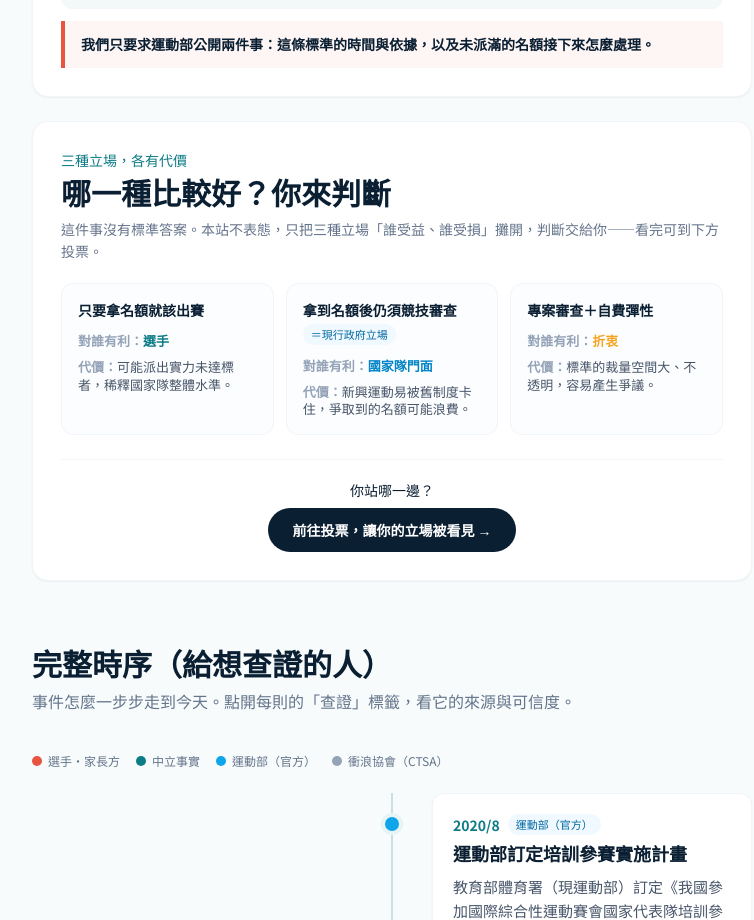
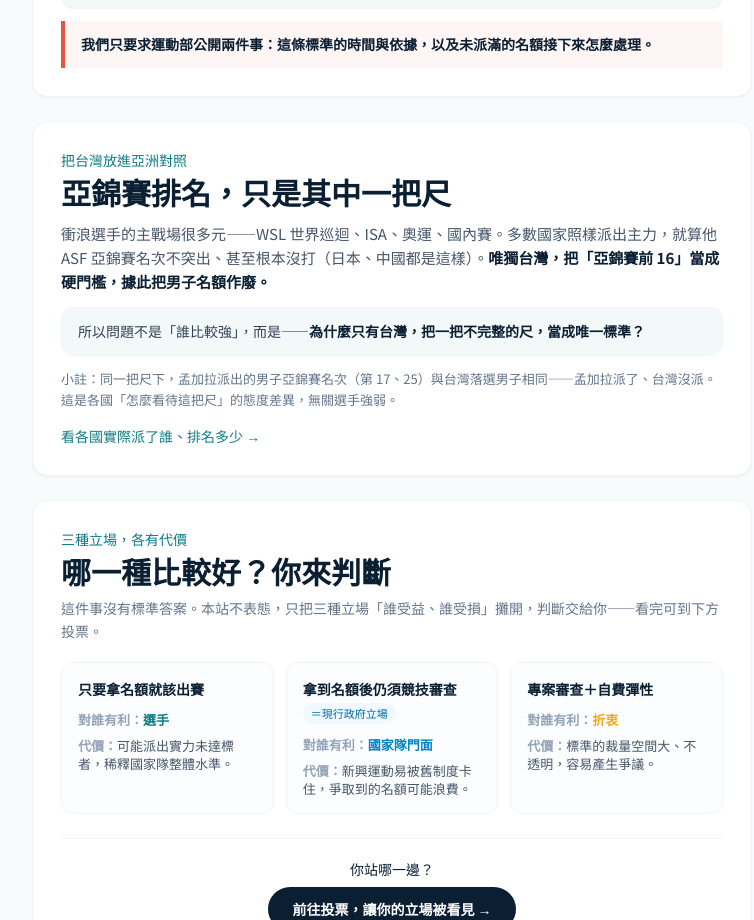
Before and after one commit to sucrelinsurfer/Aichi-Nagoya-2026issue, a Next.js app in the folder web/: page / in a window 1280 px wide. Shown: the part 1880-2800 px from the top of the page, without its empty margins (248-1002 px from the left). Built offline with nearby package versions, Linux system fonts and the light colour scheme; no server answers.

Commit message:
軟版本＋menu（照你定的）

```diff
--- a/web/app/page.tsx
+++ b/web/app/page.tsx
@@ -3,6 +3,7 @@ import Countdown from "@/components/Countdown";
 import DisputeThree from "@/components/DisputeThree";
 import Timeline from "@/components/Timeline";
 import Conclusion from "@/components/Conclusion";
+import ScaleNote from "@/components/ScaleNote";
 import StanceCompare from "@/components/StanceCompare";
 import CountriesTeaser from "@/components/CountriesTeaser";
 import Poll from "@/components/Poll";
@@ -58,6 +59,7 @@ export default function Home() {
             <DisputeThree />
           </div>
           <Conclusion />
+          <ScaleNote />
           <StanceCompare />
         </div>
       </div>
--- a/web/components/Nav.tsx
+++ b/web/components/Nav.tsx
@@ -15,7 +15,7 @@ export default function Nav() {
             遴選標準
           </Link>
           <Link href="/rosters" className="text-slate-600 hover:text-wave">
-            參賽選手
+            各國選手
           </Link>
           <Link href="/#poll" className="hidden text-slate-600 hover:text-wave sm:inline">
             投票
--- a/web/components/Poll.tsx
+++ b/web/components/Poll.tsx
@@ -53,26 +53,38 @@ function QuestionBlock({ q }: { q: PollQuestion }) {
   const [liveVoters, setLiveVoters] = useState<number | null>(null);
 
   useEffect(() => {
-    let stored = false;
+    let mine: string[] = [];
+    let hadStored = false;
     try {
       const raw = localStorage.getItem(KEY);
       if (raw) {
-        stored = true;
+        hadStored = true;
         const p = JSON.parse(raw);
+        mine = p.mine ?? [];
+        setSel(new Set(mine));
+        // 先用本機快照即時顯示，避免閃爍
         setResult({ counts: p.counts, voters: p.counts.__voters || 0, demo: !!p.demo });
-        setSel(new Set(p.mine ?? []));
       }
     } catch {}
-    // 尚未投票者：抓目前參與人數當社會證明（不透露選項分布）
-    if (!stored) {
-      fetch(`/api/vote?pollId=${encodeURIComponent(q.id)}`)
-        .then((r) => (r.ok ? r.json() : null))
-        .then((d) => {
-          const v = d?.counts?.__voters;
-          if (typeof v === "number" && v > 0) setLiveVoters(v);
-        })
-        .catch(() => {});
-    }
+    // 一律重抓目前票數：已投票者也要看到「最新總數」，而不是自己投票當下的快照。
+    fetch(`/api/vote?pollId=${encodeURIComponent(q.id)}`)
+      .then((r) => (r.ok ? r.json() : null))
+      .then((d) => {
+        const counts = d?.counts;
+        if (!counts) return;
+        const voters = counts.__voters || 0;
+        if (hadStored) {
+          // 已投票 → 用後端最新票數更新畫面，並同步刷新本機快照
+          setResult({ counts, voters, demo: false });
+          try {
+            localStorage.setItem(KEY, JSON.stringify({ counts, mine, demo: false }));
+          } catch {}
+        } else if (voters > 0) {
+          // 尚未投票 → 只顯示目前參與人數（社會證明），不透露分布
+          setLiveVoters(voters);
+        }
+      })
+      .catch(() => {});
     // eslint-disable-next-line react-hooks/exhaustive-deps
   }, []);
 
--- /dev/null
+++ b/web/components/ScaleNote.tsx
@@ -0,0 +1,37 @@
+import Link from "next/link";
+
+export default function ScaleNote() {
+  return (
+    <div className="rounded-2xl border border-slate-100 bg-white p-6 shadow-sm sm:p-7">
+      <p className="text-sm font-medium text-wave">把台灣放進亞洲對照</p>
+      <h2 className="mt-1 text-2xl font-black text-ink sm:text-3xl">
+        亞錦賽排名，只是其中一把尺
+      </h2>
+
+      <p className="mt-3 text-[15px] leading-relaxed text-slate-600">
+        衝浪選手的主戰場很多元——WSL 世界巡迴、ISA、奧運、國內賽。多數國家照樣派出主力，就算他 ASF 亞錦賽名次不突出、甚至根本沒打（日本、中國都是這樣）。
+        <span className="font-bold text-ink">
+          唯獨台灣，把「亞錦賽前 16」當成硬門檻，據此把男子名額作廢。
+        </span>
+      </p>
+
+      <p className="mt-3 rounded-xl border border-slate-100 bg-foam/50 px-4 py-3 text-sm leading-relaxed text-slate-700">
+        所以問題不是「誰比較強」，而是——
+        <span className="font-bold text-ink">
+          為什麼只有台灣，把一把不完整的尺，當成唯一標準？
+        </span>
+      </p>
+
+      <p className="mt-3 text-[13px] leading-relaxed text-slate-500">
+        小註：同一把尺下，孟加拉派出的男子亞錦賽名次（第 17、25）與台灣落選男子相同——孟加拉派了、台灣沒派。這是各國「怎麼看待這把尺」的態度差異，無關選手強弱。
+      </p>
+
+      <Link
+        href="/rosters"
+        className="mt-4 inline-block text-sm font-medium text-wave hover:text-ink"
+      >
+        看各國實際派了誰、排名多少 →
+      </Link>
+    </div>
+  );
+}
```
